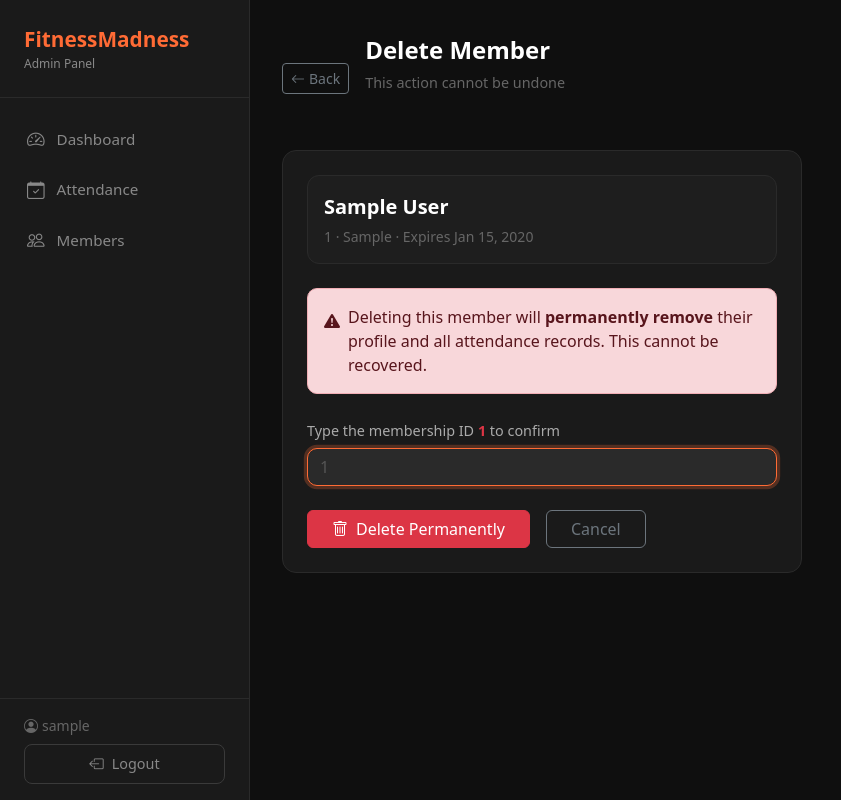
After one commit to reymartlouie/fitnessmadness, a Flask app: page /admin/members/1/delete-confirm in a window 1280 px wide. The commit adds this page. Shown: the whole page, without its empty margins (0-841 px from the left). Run offline with Flask 3, Linux system fonts and the light colour scheme; a user stored in the database is signed in; tables that the repository leaves empty hold one stand-in row (values such as "Sample post"); some libraries are stand-ins or nearby versions.

Commit message:
fix: require membership ID confirmation before deleting a member
The delete button previously submitted a hard delete with only a
JS confirm() dialog — easily dismissed by accident. Now it routes to a
dedicated confirmation page that requires typing the exact membership
ID before the server will execute the delete. The POST route also
validates the submitted ID server-side, so the check cannot be
bypassed by disabling JavaScript.

Co-Authored-By: Claude Sonnet 4.6 <noreply@anthropic.com>

```diff
--- a/routes/admin.py
+++ b/routes/admin.py
@@ -243,13 +243,26 @@ def renew_member(member_id):
     return redirect(url_for('admin.members'))
 
 
+@admin_bp.route('/members/<int:member_id>/delete-confirm', methods=['GET'])
+@login_required
+def delete_member_confirm(member_id):
+    member = Member.query.get_or_404(member_id)
+    return render_template('admin/delete_confirm.html', member=member)
+
+
 @admin_bp.route('/members/<int:member_id>/delete', methods=['POST'])
 @login_required
 def delete_member(member_id):
     member = Member.query.get_or_404(member_id)
+    confirm_id = request.form.get('confirm_id', '').strip()
+
+    if confirm_id != member.membership_id:
+        flash('Membership ID did not match. Deletion cancelled.', 'danger')
+        return redirect(url_for('admin.delete_member_confirm', member_id=member_id))
+
     name = member.full_name
     Attendance.query.filter_by(member_id=member.id).delete()
     db.session.delete(member)
     db.session.commit()
-    flash(f'Member "{name}" and all their attendance records have been deleted.', 'warning')
+    flash(f'Member "{name}" and all their attendance records have been permanently deleted.', 'warning')
     return redirect(url_for('admin.members'))
--- /dev/null
+++ b/templates/admin/delete_confirm.html
@@ -0,0 +1,58 @@
+{% extends 'admin/base.html' %}
+
+{% block title %}Delete Member{% endblock %}
+
+{% block content %}
+<div class="d-flex align-items-center gap-3 mb-4">
+    <a href="{{ url_for('admin.members') }}" class="btn btn-outline-secondary btn-sm">
+        <i class="bi bi-arrow-left me-1"></i>Back
+    </a>
+    <div>
+        <div class="page-title">Delete Member</div>
+        <div class="page-subtitle">This action cannot be undone</div>
+    </div>
+</div>
+
+<div style="max-width: 520px;">
+    <div class="table-card p-4">
+
+        <!-- Member summary -->
+        <div class="mb-4 p-3" style="background:#1e1e1e; border-radius:12px; border:1px solid #2a2a2a;">
+            <div class="fw-bold fs-5 mb-1">{{ member.full_name }}</div>
+            <div class="text-muted small">
+                {{ member.membership_id }} &middot; {{ member.membership_type.capitalize() }} &middot;
+                Expires {{ member.membership_end.strftime('%b %d, %Y') }}
+            </div>
+        </div>
+
+        <div class="alert alert-danger d-flex align-items-start gap-2 mb-4">
+            <i class="bi bi-exclamation-triangle-fill mt-1"></i>
+            <div>
+                Deleting this member will <strong>permanently remove</strong> their profile and all
+                attendance records. This cannot be recovered.
+            </div>
+        </div>
+
+        <form method="POST" action="{{ url_for('admin.delete_member', member_id=member.id) }}">
+            <input type="hidden" name="csrf_token" value="{{ csrf_token() }}">
+            <div class="mb-4">
+                <label class="form-label">
+                    Type the membership ID <strong class="text-danger">{{ member.membership_id }}</strong> to confirm
+                </label>
+                <input type="text" name="confirm_id" class="form-control"
+                       placeholder="{{ member.membership_id }}" required autocomplete="off"
+                       autofocus>
+            </div>
+            <div class="d-flex gap-3">
+                <button type="submit" class="btn btn-danger px-4">
+                    <i class="bi bi-trash me-2"></i>Delete Permanently
+                </button>
+                <a href="{{ url_for('admin.members') }}" class="btn btn-outline-secondary px-4">
+                    Cancel
+                </a>
+            </div>
+        </form>
+
+    </div>
+</div>
+{% endblock %}
```
Also changed, not shown: templates/admin/members.html (+4 -7 lines).
